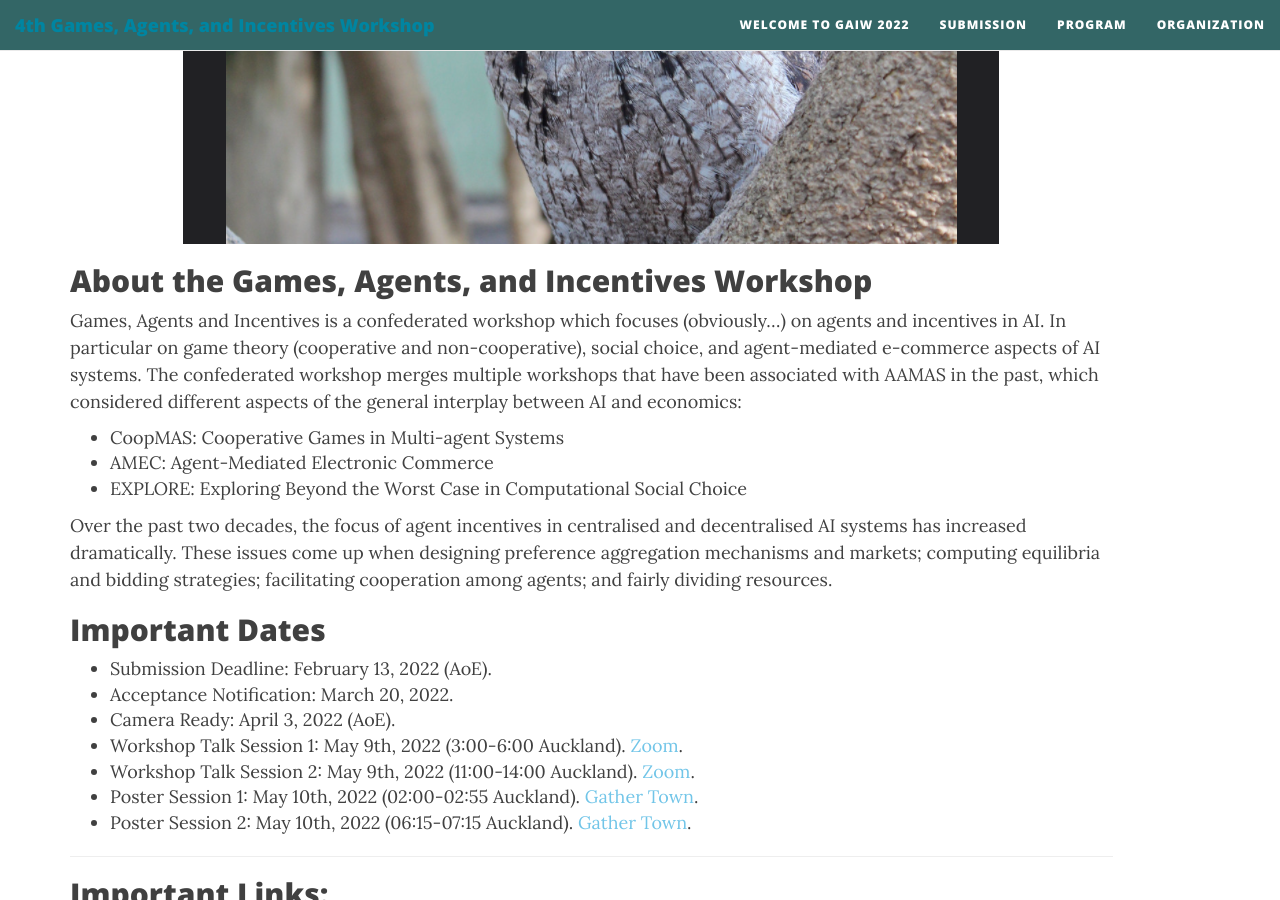
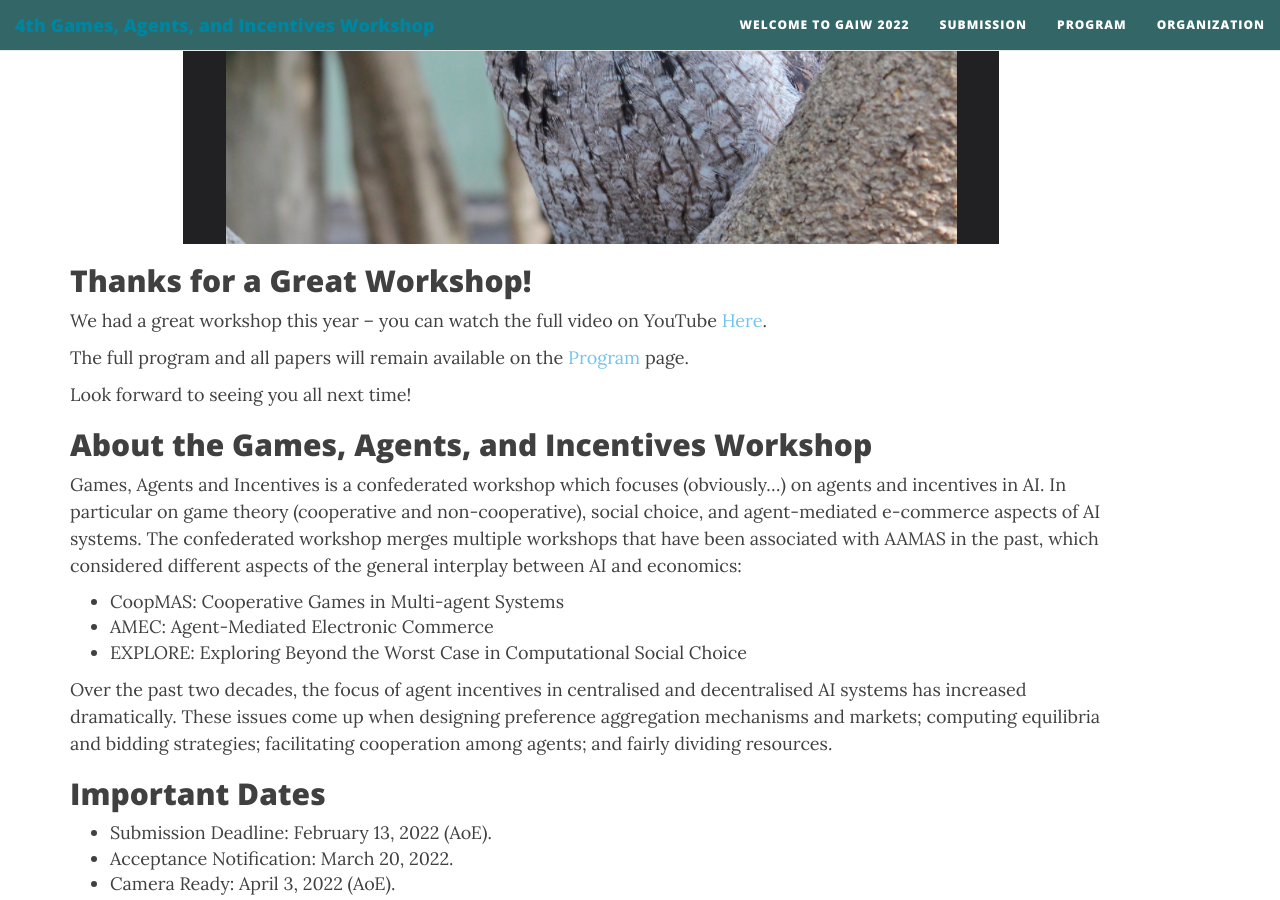
Before and after one commit to BenAbramowitz/gaiw2023, a Jekyll site: the page built from index.md, in a window 1280 px wide and 900 px high, scrolled down 574 px. Built offline with Jekyll 4.4.1, drawn with Linux system fonts in a browser that asks for light colours; nearby versions of some CDN libraries.

Commit message:
Update index.md

```diff
--- a/index.md
+++ b/index.md
@@ -5,6 +5,13 @@ subtitle: A Workshop at AAMAS 2022
 published: true
 ---
 <p style="text-align:center;"><img src="{{ 'img/gaiwcover.png' | relative_url }}" /></p>
+
+## Thanks for a Great Workshop!
+We had a great workshop this year – you can watch the full video on YouTube [Here](https://youtu.be/HAb1wDhZg-g).
+
+The full program and all papers will remain available on the [Program](https://preflib.github.io/gaiw2022/program/) page.
+
+Look forward to seeing you all next time!
 
 
 ## About the Games, Agents, and Incentives Workshop
```
